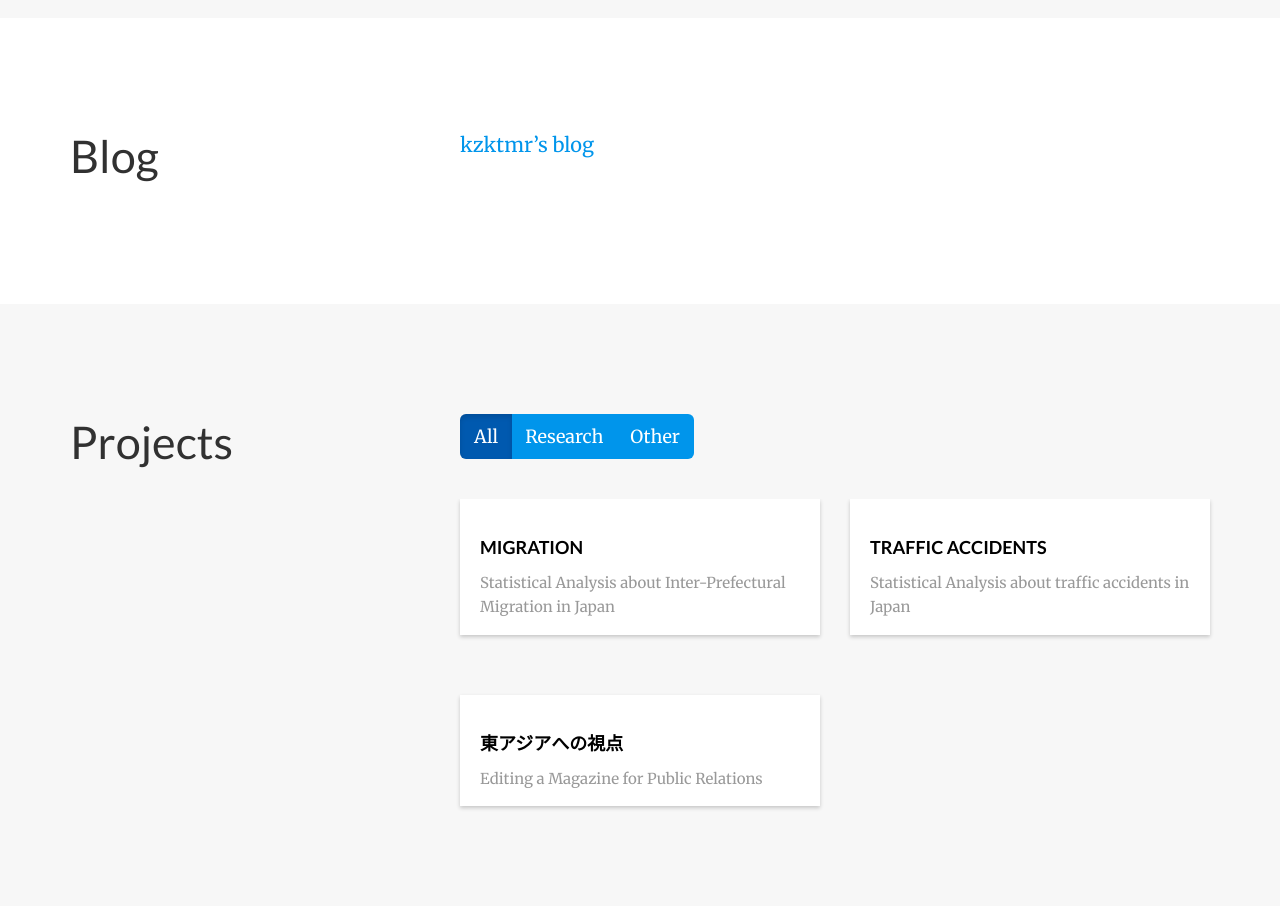
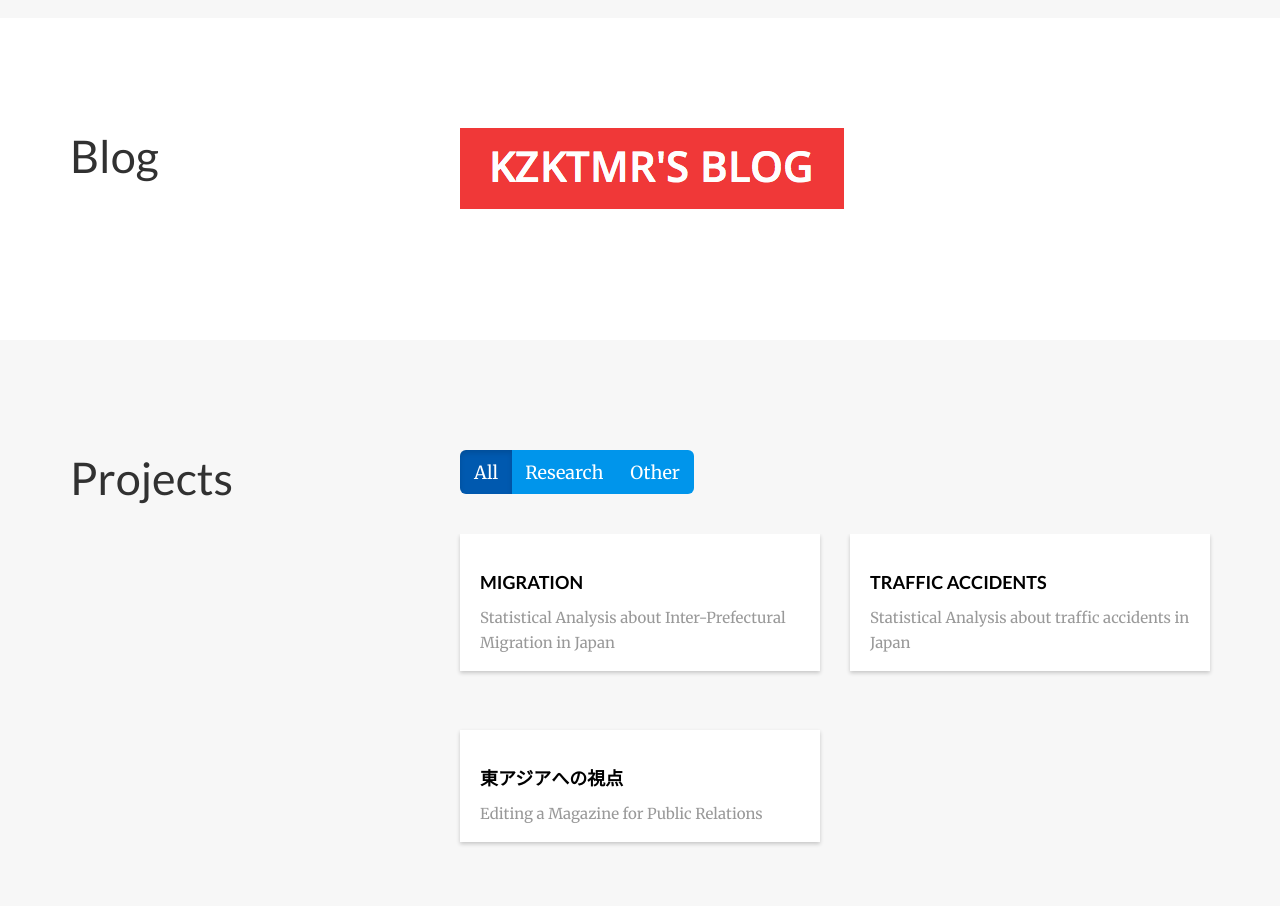
Before and after one commit to kzktmr/kzktmr.github.io, a plain HTML site: page index.html in a window 1280 px wide. Shown: the part 1040-1946 px from the top of the page. Drawn offline with nearby package versions, Linux system fonts and the light colour scheme.

Commit message:
add blog logo

```diff
--- a/index.html
+++ b/index.html
@@ -308,7 +308,7 @@
 
   </div>
   <div class="col-xs-12 col-md-8">
-    <p><a href="https://kzktmr.github.io/blog/" target="_blank">kzktmr&rsquo;s blog</a></p>
+    <p><a href="https://kzktmr.github.io/blog/" title="kzktmr's blog" target="_blank"><img src="img/blog.png" alt="kzktmr's blog" /></a></p>
 
   </div>
 </div>
```
Also changed, not shown: img/blog.png (added), 1 other file.
